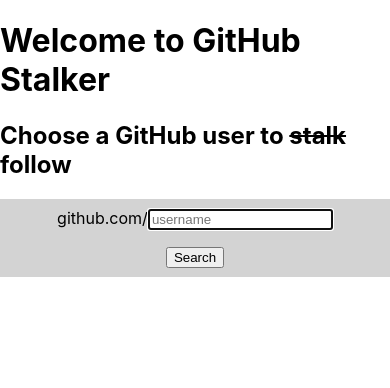
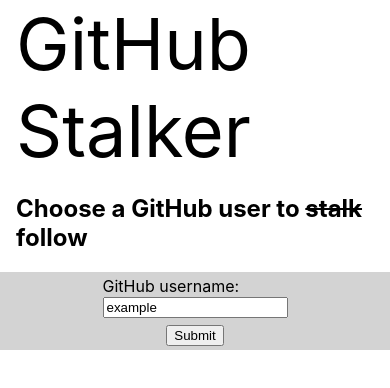
Before and after one commit to kaiyuleung/lap3_code_challenge, a React (Create React App) app: page / in a window 390 px wide. Shown: the top 388 px of the page. Built offline with nearby package versions, Linux system fonts and the light colour scheme.

Commit message:
mobile version setup done, need style

```diff
--- a/src/App.js
+++ b/src/App.js
@@ -1,4 +1,4 @@
-import React from 'react';
+import React, { useState } from 'react';
 import { useMediaQuery } from 'react-responsive';
 
 //* Router Stuff
@@ -34,21 +34,25 @@
 
 function App() {
 
+
+    //* state for repoInfo
+    const [repo, setRepo] = useState("Please select one repo to see the stats.")
+
   return(
     <>
     <LBP>
       <main>
         <Routes>
           <Route path="/" element={<Home />}/>
-          <Route path="/:username" element={<Dashboard />}/>
-          <Route path="/repo" element={<Repo />}/>
+          <Route path="/dashboard" element={<Dashboard setRepo={setRepo} />}/>
+          <Route path="/repo" element={<Repo repo={repo}/>}/>
           <Route path="*" element={<NotFound />}/>
         </Routes>
       </main>
     </LBP>
 
     <UBP>
-      <Desktop />
+      <Desktop repo={repo} setRepo={setRepo} />
     </UBP>
     </>
   )
@@ -56,8 +60,6 @@
 
 export default App;
 
-
-//* Reference:
 // import { Counter } from './features/counter/Counter';
 // return (
 //   <div className="App">
--- a/src/components/Form/index.js
+++ b/src/components/Form/index.js
@@ -1,10 +1,16 @@
 import React, {useState} from "react";
-import { useSelector } from "react-redux";
+import { useSelector, useDispatch } from 'react-redux';
+import { useNavigate } from 'react-router-dom'
 import './style.css';
 
 export default function Form({getResult}) {
 
-    const [ username, setUsername ] = useState("example")
+    const dispatch = useDispatch();
+    const USR = useSelector(state => state.username);
+
+    const navigate = useNavigate()
+
+    const [ username, setUsername ] = useState(USR)
     const error = useSelector(state => state.error);
 
     const handleSubmit = (e) => {
@@ -12,6 +18,7 @@
         try{
             getResult(username);
             setUsername("");
+            navigate(`/dashboard`)
         } catch (err) {
             console.log(err);
             alert("user not found")
--- a/src/components/RepoList/index.js
+++ b/src/components/RepoList/index.js
@@ -1,10 +1,15 @@
 import React from 'react'
 import RepoItem from '../RepoItem'
+import { useNavigate } from 'react-router-dom'
+
 
 export default function RepoList({results, setRepo}) {
 
+    const navigate = useNavigate()
+
     const handleClick = (key) => {
         setRepo(prev => prev = results.filter(r => r.id === key)[0])
+        navigate(`/repo`)
     };
 
     return (
--- a/src/pages/Dashboard/index.js
+++ b/src/pages/Dashboard/index.js
@@ -1,33 +1,58 @@
 import React, { useEffect, useState } from 'react'
-import { useParams } from 'react-router-dom'
-import { BackBtn } from '../../components'
+import { useSelector, useDispatch } from 'react-redux';
+import { BackBtn, Breadcrumb, Logo, UserStats, RepoList } from '../../components'
 
-export default function Dashboard() {
-    const { username } = useParams()
-    const [user, setUser] = useState(null)
+export default function Dashboard({setRepo}) {
 
-    useEffect(() => {
-        let res
-        (async function(){
-            try {
-                    res = await (await fetch(`https://api.github.com/users/${username}`)).json()
-                    console.log(res)
-            } catch (err) {
-                console.error('This broke', err.message)
-            }
-        })()
+    const username = useSelector(state => state.username);
+    const userIconURL = useSelector(state => state.userIconURL);
+    const results = useSelector(state => state.results);
 
-        setUser(res || null)
 
-    }, [])
+
 
     return (
-        <div >
+        < >
+            <Logo isHome={false} />
             <BackBtn />
-            <div>
-                <h2>{user?.name || username}'s Dashboard</h2>
-                <p>Not {user?.name || username}? <a href='#'>Search for a different GitHub account</a></p>
-            </div>
-        </div>
+            <Breadcrumb Name={username} URL={`https://github.com/${username}/`} />
+            <UserStats username={username} userIconURL={userIconURL}/>
+            <RepoList results={results} setRepo={setRepo}/>
+        </>
     )
 }
+
+
+// import React, { useEffect, useState } from 'react'
+// import { useParams } from 'react-router-dom'
+// import { BackBtn } from '../../components'
+
+// export default function Dashboard() {
+//     const { username } = useParams()
+//     const [user, setUser] = useState(null)
+
+//     useEffect(() => {
+//         let res
+//         (async function(){
+//             try {
+//                     res = await (await fetch(`https://api.github.com/users/${username}`)).json()
+//                     console.log(res)
+//             } catch (err) {
+//                 console.error('This broke', err.message)
+//             }
+//         })()
+
+//         setUser(res || null)
+
+//     }, [])
+
+//     return (
+//         <div >
+//             <BackBtn />
+//             <div>
+//                 <h2>{user?.name || username}'s Dashboard</h2>
+//                 <p>Not {user?.name || username}? <a href='#'>Search for a different GitHub account</a></p>
+//             </div>
+//         </div>
+//     )
+// }
--- a/src/pages/Desktop/index.js
+++ b/src/pages/Desktop/index.js
@@ -1,4 +1,4 @@
-import React, { useState, useEffect } from 'react'
+import React from 'react'
 
 //* components and styles
 import { Form, UserStats, Logo, RepoList, RepoInfo } from '../../components'
@@ -9,10 +9,8 @@
 import { getResult } from '../../actions';
 
 
-export default function Desktop() {
+export default function Desktop({ repo, setRepo }) {
 
-    //* state for repoInfo
-    const [repo, setRepo] = useState("Please select one repo to see the stats.")
 
     //* Get state from reducer:
     const username = useSelector(state => state.username);
@@ -26,13 +24,9 @@
 // {try{dispatch(getResult(searchTerm));}catch (err){throw new Error(err.message)}}
 
     //* initial load
-    useEffect(()=> {
-        search("example")
-    },[])
-
-    useEffect( () => {
-        if(error){console.log(error)}
-    })
+    // useEffect(()=> {
+    //     search("example")
+    // },[])
 
     return (
         <div id='desktop-app' className='full-page flex-col'>
--- a/src/pages/Home/index.js
+++ b/src/pages/Home/index.js
@@ -1,31 +1,56 @@
-//! not ready for review
 import React from 'react'
-import { useNavigate } from 'react-router-dom'
+import { useDispatch } from 'react-redux';
+import { getResult } from '../../actions';
+import { Form, Logo } from '../../components'
+
+
 
 export default function Home() {
-    const navigate = useNavigate()
 
-    function handleSubmit(e) {
-        e.preventDefault()
-
-        const form = e.target
-        const data = Object.fromEntries(new FormData(form))
-        form.reset()
-
-        navigate(`/${data.username}`)
-    }
+    const dispatch = useDispatch();
+    const search = searchTerm => dispatch(getResult(searchTerm))
 
     return (
         <div>
-            <h1>Welcome to GitHub Stalker</h1>
-            <h2>Choose a GitHub user to <span style={{textDecoration: 'line-through'}}>stalk</span> follow</h2>
-            <form onSubmit={handleSubmit}>
-                <label>
-                    github.com/
-                    <input type='text' name='username' placeholder='username' required autoFocus></input>
-                </label>
-                <input type='submit' value='Search'></input>
-            </form>
+            <Logo isHome={true} />
+            <Form getResult={search} />
         </div>
     )
 }
+
+
+
+// import React from 'react'
+// import { useNavigate } from 'react-router-dom'
+// import { useSelector } from 'react-redux';
+
+// export default function Home() {
+//     const navigate = useNavigate()
+
+//     const username = useSelector(state => state.username);
+
+
+//     function handleSubmit(e) {
+//         e.preventDefault()
+
+//         const form = e.target
+//         const data = Object.fromEntries(new FormData(form))
+//         form.reset()
+
+//         navigate(`/${data.username}`)
+//     }
+
+//     return (
+//         <div>
+//             <h1>Welcome to GitHub Stalker</h1>
+//             <h2>Choose a GitHub user to <span style={{textDecoration: 'line-through'}}>stalk</span> follow</h2>
+//             <form onSubmit={handleSubmit}>
+//                 <label>
+//                     github.com/
+//                     <input type='text' name='username' placeholder='username' required autoFocus></input>
+//                 </label>
+//                 <input type='submit' value='Search'></input>
+//             </form>
+//         </div>
+//     )
+// }
--- a/src/pages/Repo/index.js
+++ b/src/pages/Repo/index.js
@@ -1,11 +1,16 @@
-//! not ready for review
 import React from 'react'
-import { BackBtn } from '../../components'
+import { useSelector } from 'react-redux';
+import { BackBtn, Logo, RepoInfo, Breadcrumb } from '../../components'
 
-export default function Repo() {
+export default function Repo({repo}) {
+    const username = useSelector(state => state.username);
+
     return (
-        <div>Repo
+        <>
+            <Logo isHome={false} />
             <BackBtn />
-        </div>
+            <Breadcrumb Name={username} URL={`https://github.com/${username}/`} />
+            <RepoInfo repo={repo} />
+        </>
     )
 }
--- a/src/reducers/searchReducer.js
+++ b/src/reducers/searchReducer.js
@@ -1,6 +1,6 @@
 const initState = {
     username: "example",
-    userIconURL: "",
+    userIconURL: "https://avatars.githubusercontent.com/u/57936?v=4",
     results: [{
         id: "",
         name: "",
```
